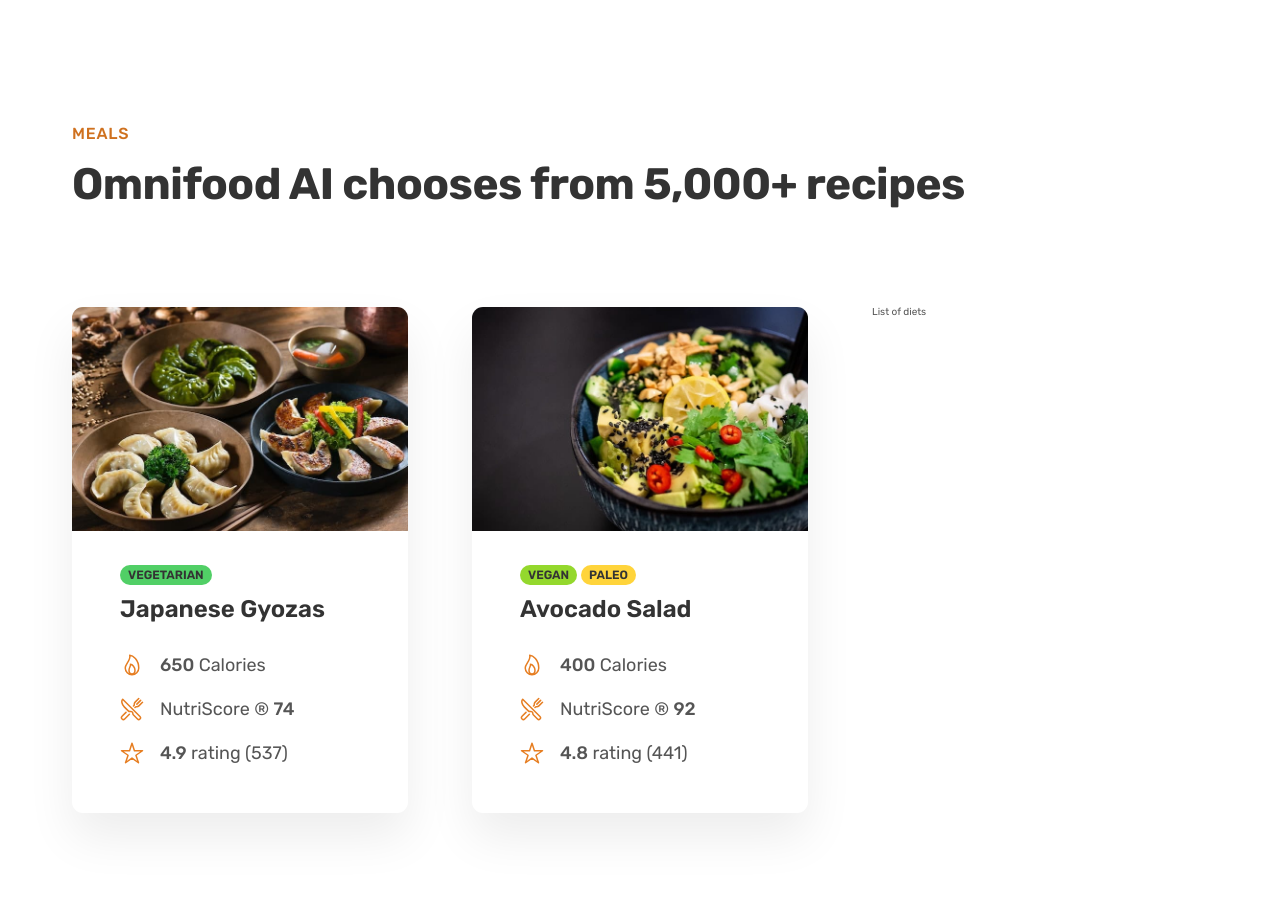
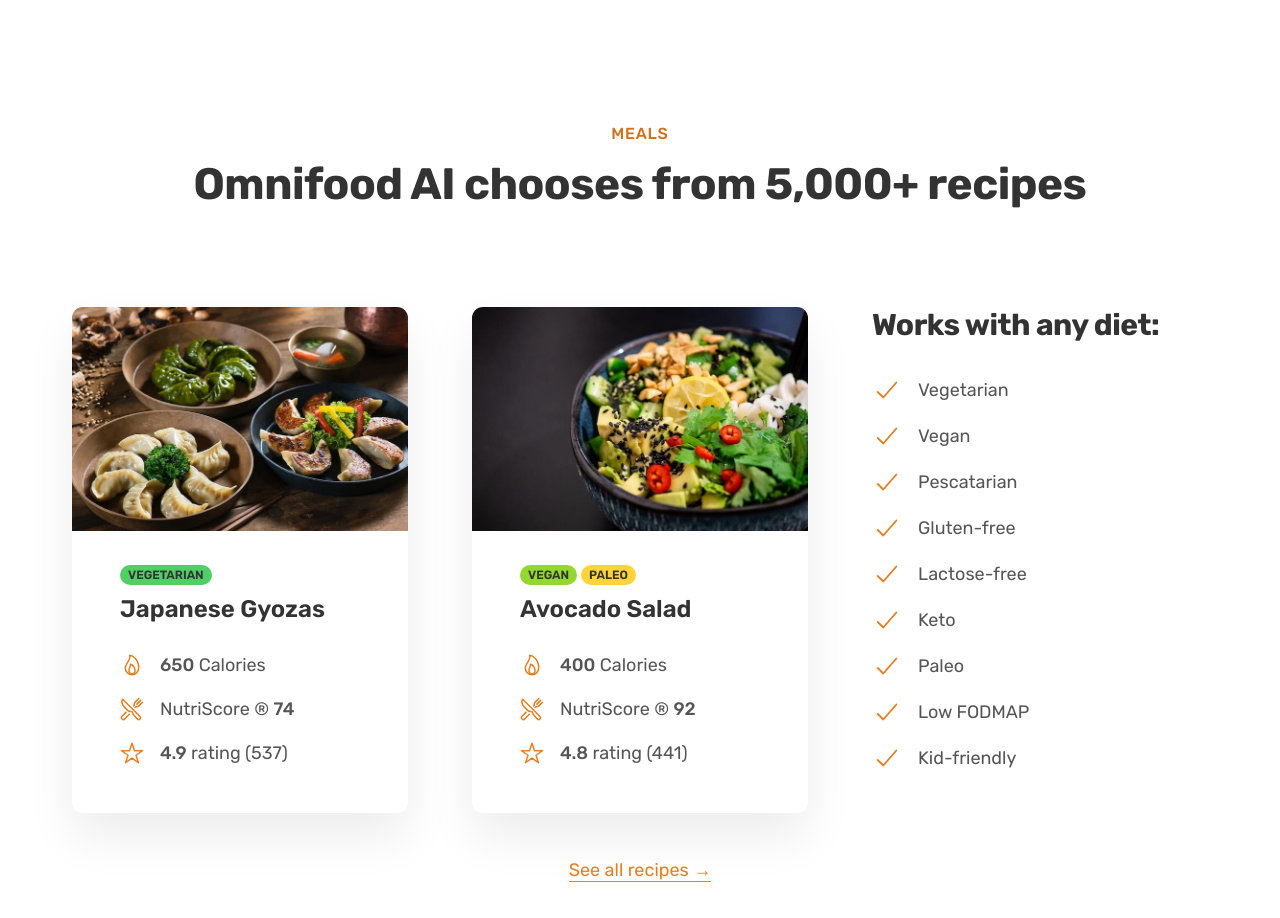
Before and after one commit to Mohit-Pandey1/WEB-DEV-PRACTICE, a plain HTML site: page OMNIFOOD/index.html in a window 1280 px wide. Shown: the part 2420-3338 px from the top of the page. Drawn offline with nearby package versions, Linux system fonts and the light colour scheme.

Commit message:
Omnifood Project

```diff
--- a/OMNIFOOD/CSS/general.css
+++ b/OMNIFOOD/CSS/general.css
@@ -156,7 +156,8 @@
     border-radius: 9px;
 
     /* Put transition on original "state" */
-    transition: background-color 0.3s;
+    /* transition: background-color 0.3s; */
+    transition: all 0.3s;
 }
 
 .btn--full:link,
@@ -185,9 +186,34 @@
     box-shadow: inset 0 0 0 3px #fff;
 }
 
+.link:link,
+.link:visited{
+    display: inline-block;
+    color: #e67e22;
+    text-decoration: none;
+    border-bottom: 1px solid currentColor;
+    padding-bottom: 2px;
+    transition: all 0.3s;
+}
+.link:hover,
+.link:active{
+    color: #cf711f;
+    border-bottom: 1px solid transparent;
+}
+
+/**********************/
+/* HELPER/settings CLASSES */
+/**********************/
 
 .margin-right-sm{
     margin-right: 1.6rem !important;
+}
+.margin-bottom-md{
+    margin-bottom: 4.8rem !important;
+}
+
+.center-text{
+    text-align: center;
 }
 
 strong{
--- a/OMNIFOOD/CSS/style.css
+++ b/OMNIFOOD/CSS/style.css
@@ -231,12 +231,16 @@
     box-shadow: 0 2.4rem 4.8rem rgba(0, 0, 0, 0.075);
     border-radius: 11px;
     overflow: hidden;
+    transition: all 0.4s;
+}
+
+.meal:hover{
+    transform: translateY(-1.2rem);
+    box-shadow: 0 3.2rem 6.4rem rgba(0, 0, 0, 0.06);
 }
 
 .meal-content{
     padding: 3.2rem 4.8rem 4.8rem 4.8rem;
-
-
 }
 
 .meal-tags{
@@ -296,3 +300,28 @@
 .meal-img{
     width: 100%;
 }
+
+.all-recipies{
+    text-align: center;
+    font-size: 1.8rem;
+}
+
+.list{
+    list-style: none;
+    display: flex;
+    flex-direction: column;
+    gap: 1.6rem;
+}
+
+.list-item{
+    font-size: 1.8rem;
+    display: flex;
+    align-items: center;
+    gap: 1.6rem;
+}
+
+.list-icon{
+    width: 3rem;
+    height: 3rem;
+    color: #e67e22;
+}
--- a/OMNIFOOD/index.html
+++ b/OMNIFOOD/index.html
@@ -129,12 +129,12 @@
     </section>
 
     <section class="section-meals">
-        <div class="container">
+        <div class="container center-text">
             <span class="subheading">Meals</span>
             <h2 class="heading-secondary">Omnifood AI chooses from 5,000+ recipes</h2>
         </div>
 
-        <div class="container grid grid--3-cols">
+        <div class="container grid grid--3-cols margin-bottom-md">
             <div class="meal">
                 <img src="IMG/MEALS/meal-1.jpg" class="meal-img" alt="Japanese Gyozas" />
                 <div class="meal-content">
@@ -174,12 +174,37 @@
             </div>
             </div>
 
-            <div class="list">List of diets</div>
+            <div class="diets">
+                <h3 class="heading-tertiary">Works with any diet:</h3>
+                <ul class="list">
+                    <li class="list-item"><ion-icon name="checkmark-outline" class="list-icon"></ion-icon><span> Vegetarian</span>
+                    </li>
+                    <li class="list-item"><ion-icon name="checkmark-outline" class="list-icon"></ion-icon><span> Vegan</span>
+                    </li>
+                    <li class="list-item"><ion-icon name="checkmark-outline" class="list-icon"></ion-icon><span> Pescatarian</span>
+                    </li>
+                    <li class="list-item"><ion-icon name="checkmark-outline" class="list-icon"></ion-icon><span> Gluten-free</span>
+                    </li>
+                    <li class="list-item"><ion-icon name="checkmark-outline" class="list-icon"></ion-icon><span> Lactose-free</span>
+                    </li>
+                    <li class="list-item"><ion-icon name="checkmark-outline" class="list-icon"></ion-icon><span> Keto</span>
+                    </li>
+                    <li class="list-item"><ion-icon name="checkmark-outline" class="list-icon"></ion-icon><span> Paleo</span>
+                    </li>
+                    <li class="list-item"><ion-icon name="checkmark-outline" class="list-icon"></ion-icon><span> Low FODMAP</span>
+                    </li>
+                    <li class="list-item"><ion-icon name="checkmark-outline" class="list-icon"></ion-icon><span> Kid-friendly</span>
+                    </li>
+                </ul>
+            </div>
+        </div>
+
+        <div class="container all-recipies">
+            <a href="#" class="link">See all recipes &rarr;</a>
+
         </div>
     </section>
     </main>
 
-
-
 </body>
 </html>
```
